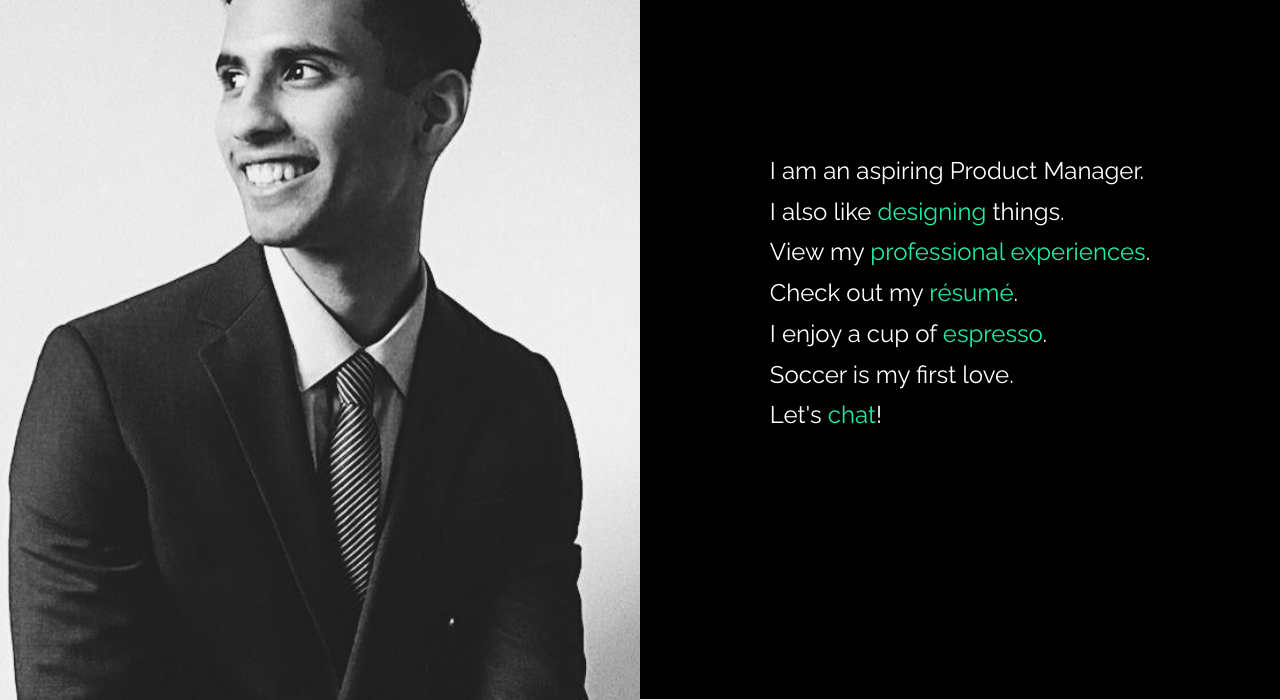
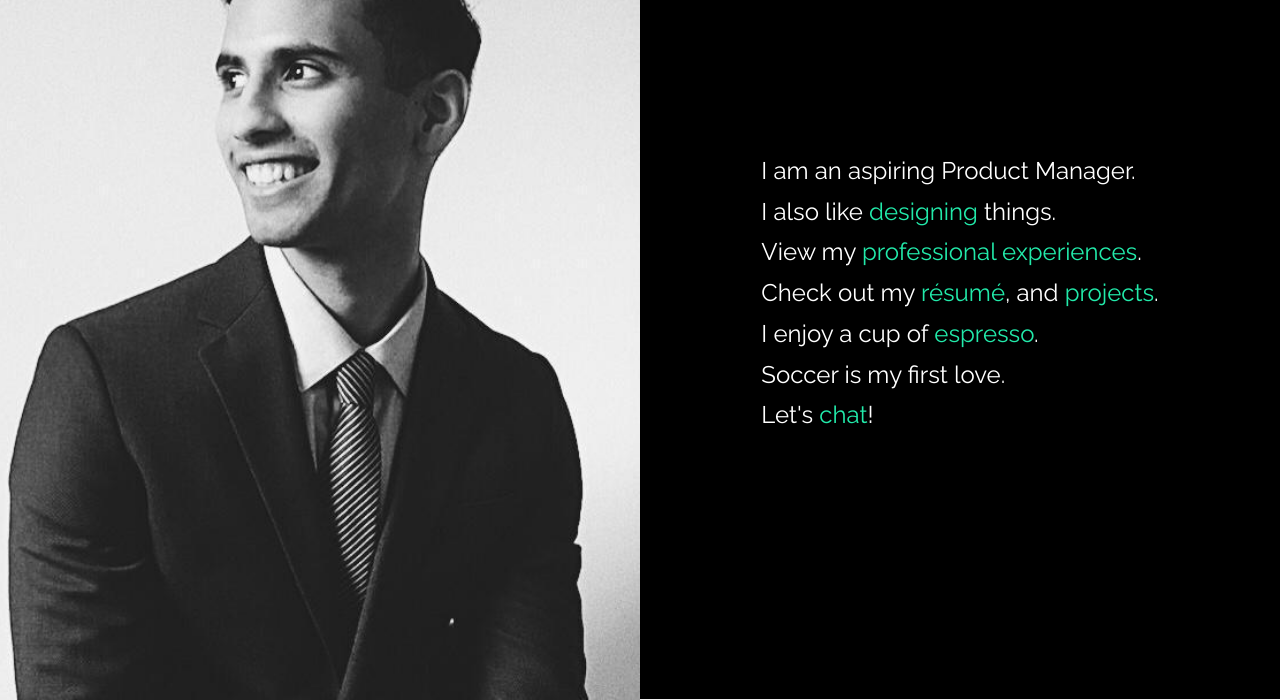
Before and after one commit to dhrgt/dhrgt.github.io, a website: page index.html in a window 1280 px wide. Shown: the part 100-800 px from the top of the page. Drawn offline with Linux system fonts and the light colour scheme; files whose address does not match are found by name.

Commit message:
Update index.html

```diff
--- a/index.html
+++ b/index.html
@@ -55,7 +55,7 @@
           <h1 class="heading">I am an aspiring Product Manager.</h1>
           <h1 class="heading">I also like <a href="https://docs.google.com/presentation/d/1aIAP1K6es88o0ibOs0g8o7-HxbAuJE6Qv5CZPP9FrrQ/edit?usp=sharing">designing</a> things.</h1>
           <h1 class="heading">View my <a href="https://www.linkedin.com/in/dhrgt/">professional experiences</a>.</h1>
-          <h1 class="heading">Check out my <a href="https://drive.google.com/open?id=1kOuny9VJ1hsdOtEubIa3boHjhiF4JPQu">résumé</a>.</h1>
+          <h1 class="heading">Check out my <a href="https://drive.google.com/open?id=1kOuny9VJ1hsdOtEubIa3boHjhiF4JPQu">résumé</a>, and <a href="https://github.com/d27gupta"> projects</a>.</h1>
           <h1 class="heading">I enjoy a cup of <a href="https://pin.it/gsomnrshdntcrj">espresso</a>.</h1>
           <h1 class="heading">Soccer is my first love.</h1>
           <h1 class="heading">Let's <a href="mailto:dhruvg06@gmail.com">chat</a>!</h1>
```
